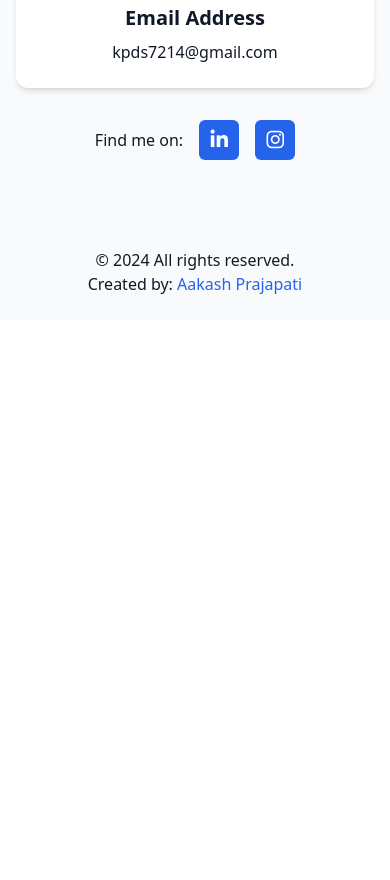
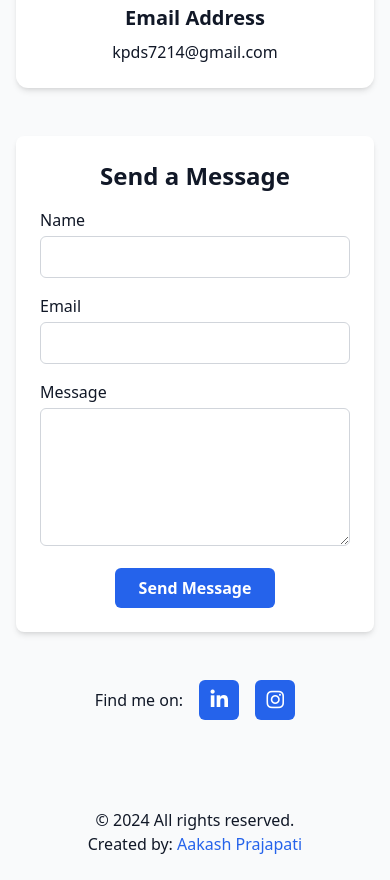
Before and after one commit to Kpds1411/KP_Portfolio, a React (Vite) app: page / in a window 390 px wide. Shown: the part 9320-10200 px from the top of the page. Before the commit the page ends 9640 px from the top, so only its background shows below. Built offline with nearby package versions, Linux system fonts and the light colour scheme.

Commit message:
add contact form

```diff
--- a/src/component/contact/index.jsx
+++ b/src/component/contact/index.jsx
@@ -1,3 +1,4 @@
+import { useState } from "react";
 import PropTypes from "prop-types";
 import { contactInfo, colors, transition } from "../../constants";
 
@@ -5,6 +6,35 @@ const Contact = ({ isDarkMode }) => {
   const { background, text, cardBackground, heading, accent } = isDarkMode
     ? colors.dark
     : colors.light;
+
+  const [isSubmitting, setIsSubmitting] = useState(false);
+  const [submitted, setSubmitted] = useState(false);
+
+  const handleSubmit = async (e) => {
+    e.preventDefault();
+    setIsSubmitting(true);
+    const formData = new FormData(e.target);
+
+    try {
+      const response = await fetch("https://formspree.io/f/xpwdpjaa", {
+        method: "POST",
+        body: formData,
+        headers: { Accept: "application/json" },
+      });
+
+      if (response.ok) {
+        setSubmitted(true);
+        e.target.reset();
+      } else {
+        alert("Something went wrong. Please try again.");
+      }
+    } catch (err) {
+      console.error(err);
+      alert("Failed to submit form.");
+    } finally {
+      setIsSubmitting(false);
+    }
+  };
 
   return (
     <section
@@ -19,13 +49,10 @@ const Contact = ({ isDarkMode }) => {
             >
               Contact
             </h1>
-            {/* <p className={`text-lg ${text} ${transition.duration}`}>
-              Below are the details to reach out to me!
-            </p> */}
           </div>
         </div>
 
-        <div className="grid grid-cols-1 md:grid-cols-2 lg:grid-cols-3 gap-8">
+        <div className="grid grid-cols-1 md:grid-cols-2 lg:grid-cols-3 gap-8 mb-12">
           {contactInfo.details.map((info, index) => (
             <div
               key={index}
@@ -59,7 +86,64 @@ const Contact = ({ isDarkMode }) => {
           ))}
         </div>
 
-        <div className="mt-8 text-center flex justify-center items-center">
+        {/* Contact Form */}
+        <div
+          className={`max-w-2xl mx-auto p-6 rounded-lg shadow-md ${cardBackground} ${text}`}
+        >
+          <h2 className={`text-2xl font-semibold mb-4 text-center ${heading}`}>
+            Send a Message
+          </h2>
+          <form onSubmit={handleSubmit} className="space-y-4">
+            <div>
+              <label className="block mb-1 font-medium">Name</label>
+              <input
+                type="text"
+                name="name"
+                required
+                className="w-full px-4 py-2 rounded-md border border-gray-300 focus:outline-none focus:ring-2 focus:ring-blue-500"
+              />
+            </div>
+            <div>
+              <label className="block mb-1 font-medium">Email</label>
+              <input
+                type="email"
+                name="email"
+                required
+                className="w-full px-4 py-2 rounded-md border border-gray-300 focus:outline-none focus:ring-2 focus:ring-blue-500"
+              />
+            </div>
+            <div>
+              <label className="block mb-1 font-medium">Message</label>
+              <textarea
+                name="message"
+                rows="5"
+                required
+                className="w-full px-4 py-2 rounded-md border border-gray-300 focus:outline-none focus:ring-2 focus:ring-blue-500"
+              ></textarea>
+            </div>
+            <div className="text-center">
+              <button
+                type="submit"
+                disabled={isSubmitting}
+                className={`px-6 py-2 rounded-md text-white font-semibold transition ${
+                  isSubmitting
+                    ? "bg-gray-400 cursor-not-allowed"
+                    : "bg-blue-600 hover:bg-blue-700"
+                }`}
+              >
+                {isSubmitting ? "Sending..." : "Send Message"}
+              </button>
+            </div>
+            {submitted && (
+              <p className="text-green-600 text-center mt-2">
+                Message sent successfully!
+              </p>
+            )}
+          </form>
+        </div>
+
+        {/* Social Links */}
+        <div className="mt-12 text-center flex justify-center items-center">
           <p className={`${text} mr-4`}>Find me on: </p>
           <ul className="flex justify-center space-x-4">
             {contactInfo.socialLinks.map((link, index) => (
@@ -73,7 +157,10 @@ const Contact = ({ isDarkMode }) => {
                   rel="noopener noreferrer"
                   className={`text-xl ${text} hover:${accent}`}
                 >
-                  <span style={{color: "white"}} className={link.iconClass}></span>
+                  <span
+                    style={{ color: "white" }}
+                    className={link.iconClass}
+                  ></span>
                 </a>
               </li>
             ))}
```
